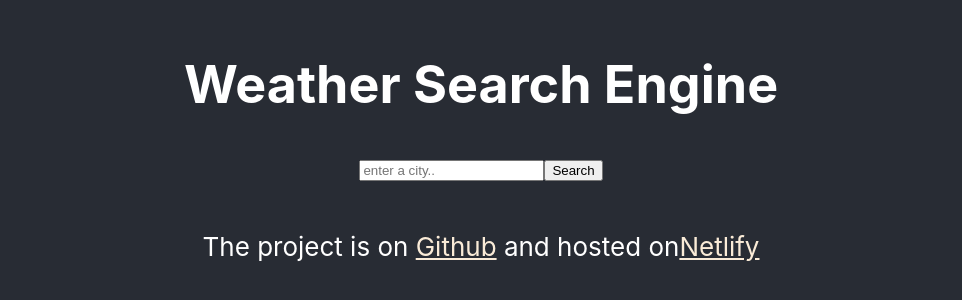
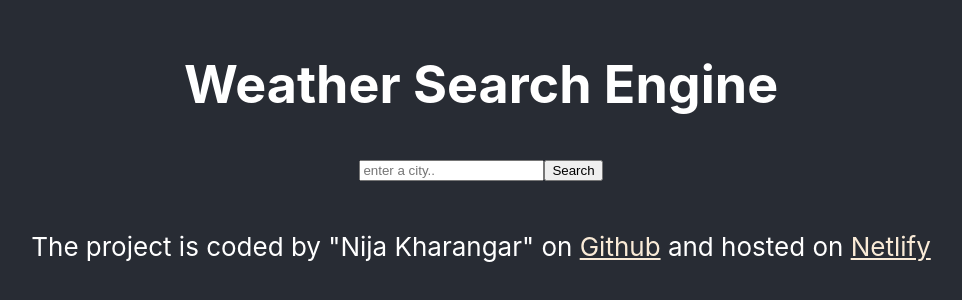
Before and after one commit to nija10/weather-react, a React (Create React App) app: page / in a window 1280 px wide. Shown: the part 260-560 px from the top of the page, without its empty margins (209-1171 px from the left). Built offline with nearby package versions, Linux system fonts and the light colour scheme.

Commit message:
updated footer

```diff
--- a/src/App.js
+++ b/src/App.js
@@ -8,9 +8,9 @@ function App() {
         <h1>Weather Search Engine</h1>
         <Weather />
         <footer>
-          The project is on{"  "}
+          The project is coded by "Nija Kharangar" on{"  "}
           <a href="https://github.com/nija10/weather-react">Github</a> and
-          hosted on
+          hosted on{"  "}
           <a href="#">Netlify</a>
         </footer>
       </header>
```
